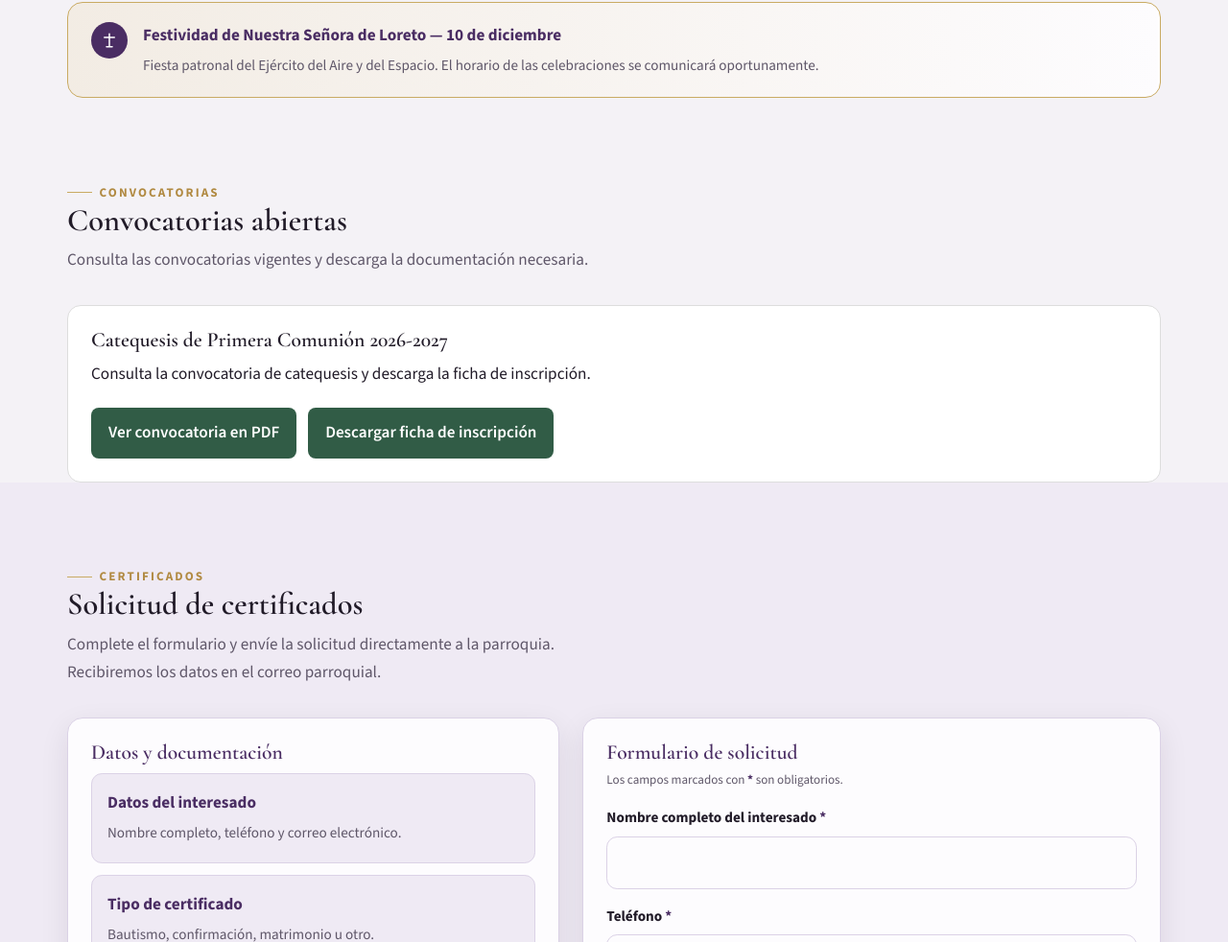
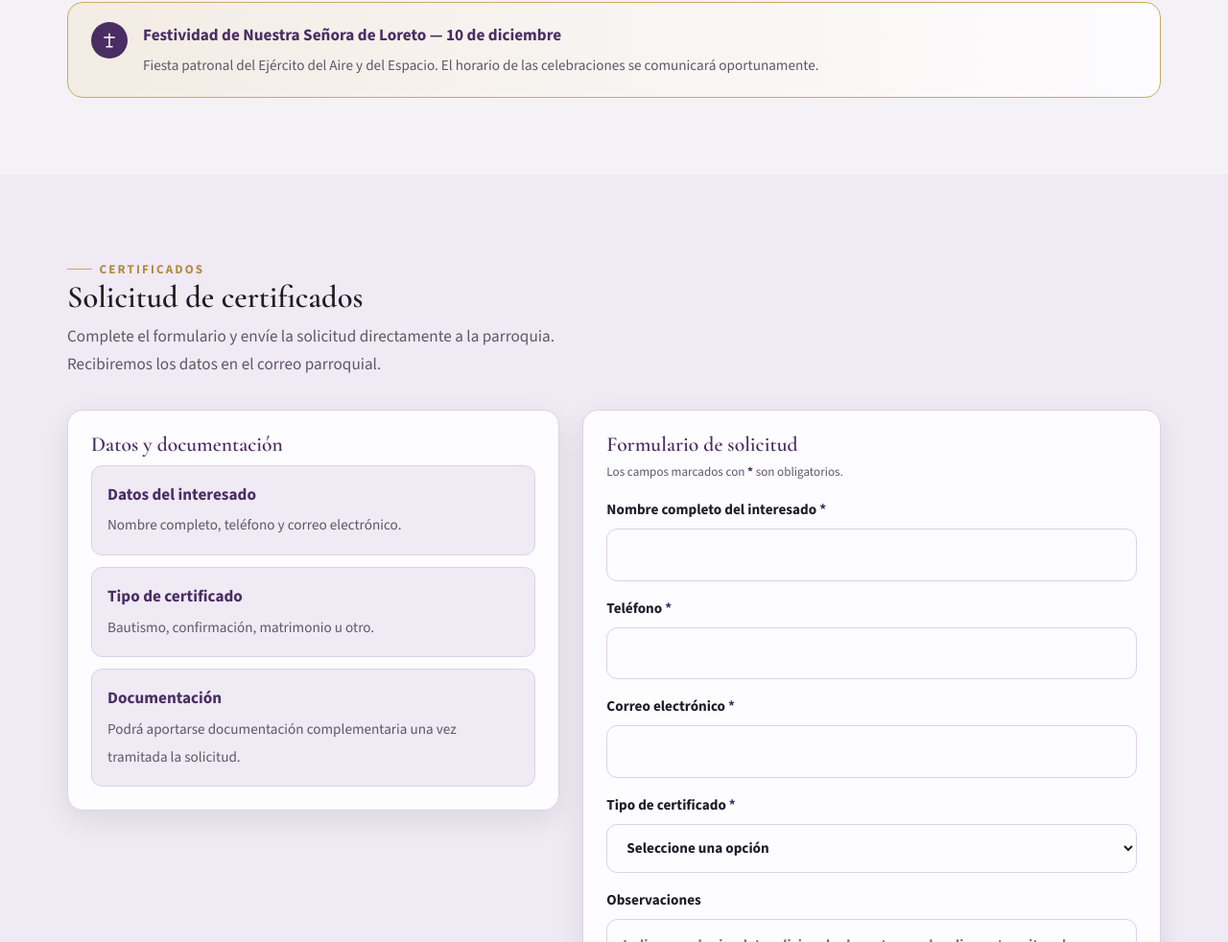
Before and after one commit to parroquialoretomacan-coder/parroquialoretomacan.github.io, a plain HTML site: page index.html in a window 1280 px wide. Shown: the part 4408-5390 px from the top of the page at 96% size. Drawn offline with nearby package versions, Linux system fonts and the light colour scheme.

Commit message:
Update index.html

```diff
--- a/index.html
+++ b/index.html
@@ -477,14 +477,14 @@
 
   <div style="display:flex;gap:.75rem;flex-wrap:wrap;">
     <a class="btn btn-outline"
-       href="convocatorias/Convocatoria Primera Comunión 2026-27.pdf"
+       href="convocatorias/convocatoria-catequesis-2026-27.pdf"
        target="_blank"
        rel="noopener">
       Ver convocatoria en PDF
     </a>
 
     <a class="btn btn-gold"
-       href="convocatorias/INSCRIPCIÓN.CATEQUESIS 2026-27.docx"
+       href="convocatorias/inscripcion-catequesis-2026-27.docx"
        download>
       Descargar ficha de inscripción
     </a>
@@ -514,47 +514,7 @@
         </div>
       </div>
     </section>
-<!-- CONVOCATORIAS -->
-<section id="convocatorias">
-  <div class="wrap">
 
-    <div class="sec-head">
-      <span class="eyebrow">Convocatorias</span>
-      <h2>Convocatorias abiertas</h2>
-      <p class="lead">
-        Consulta las convocatorias vigentes y descarga la documentación necesaria.
-      </p>
-    </div>
-
-    <div style="background:#ffffff; border:1px solid #ddd; border-radius:14px; padding:24px; margin-top:20px;">
-
-      <h3>Catequesis de Primera Comunión 2026-2027</h3>
-
-      <p>
-        Consulta la convocatoria de catequesis y descarga la ficha de inscripción.
-      </p>
-
-      <div style="display:flex; gap:12px; flex-wrap:wrap; margin-top:20px;">
-
-        <a href="convocatorias/convocatoria-catequesis-2026-27.pdf"
-           target="_blank"
-           rel="noopener"
-           style="display:inline-block; padding:12px 18px; background:#315c46; color:#ffffff; text-decoration:none; border-radius:8px; font-weight:600;">
-          Ver convocatoria en PDF
-        </a>
-
-        <a href="convocatorias/inscripcion-catequesis-2026-27.docx"
-           download
-           style="display:inline-block; padding:12px 18px; background:#315c46; color:#ffffff; text-decoration:none; border-radius:8px; font-weight:600;">
-          Descargar ficha de inscripción
-        </a>
-
-      </div>
-
-    </div>
-
-  </div>
-</section>
     <!-- CERTIFICADOS -->
     <section class="section band" id="certificados">
       <div class="wrap">
```
